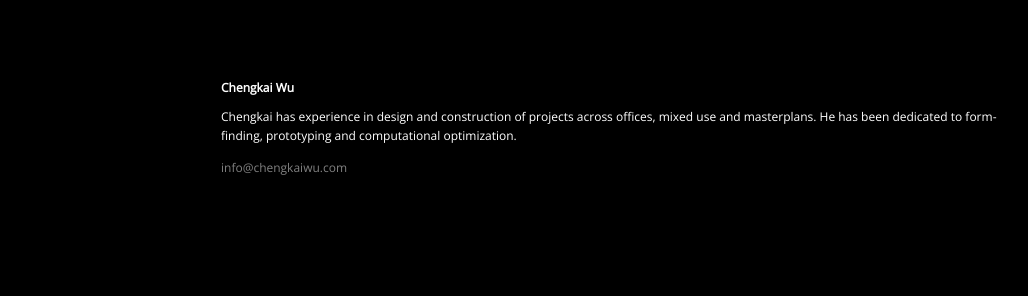
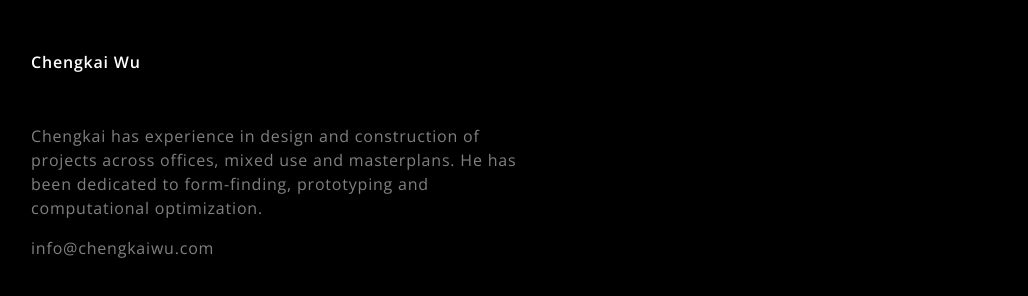
Before and after one commit to chengkai-wu/website, a plain HTML site: page index.html in a window 1280 px wide. Shown: the whole page, without its empty margins (19-1047 px from the left). Drawn offline with nearby package versions, Linux system fonts and the light colour scheme.

Commit message:
Add files via upload

```diff
--- a/index.html
+++ b/index.html
@@ -2,7 +2,9 @@
 <html>
 <head>
     <title>Chengkai Wu</title>
-    <link href="https://fonts.googleapis.com/css2?family=Open+Sans:wght@400&display=swap" rel="stylesheet">
+    <link href="https://fonts.googleapis.com/css2?family=Open+Sans:wght@300;400;500;600;700&display=swap"
+  rel="stylesheet">
+
     <meta name="description" content="Discover the designs of Chengkai Wu: Art, Architecture.">
     <link rel="stylesheet" href="style.css">
 </head>
@@ -13,7 +15,7 @@
 
 <h2>
 Chengkai has experience in design and construction of projects across offices, mixed use and masterplans. He has been dedicated to form-finding, prototyping and computational optimization.
-<h2>
+</h2>
 
 <p>
     <a href="mailto:info@chengkaiwu.com">info@chengkaiwu.com</a>
--- a/style.css
+++ b/style.css
@@ -1,35 +1,53 @@
+:root {
+    --black: #000000;
+    --dark-grey: #A9A9A9;
+    --grey: #808080;
+    --light-grey: #D3D3D3;
+    --white: #ffffff
+}
+
 body {
     font-family: "Open Sans", Arial, sans-serif;
-    font-size: 12px;
-    line-height: 1.6;
-    max-width: 800px;
-    margin: 50px auto;
-    padding: 20px;
-    background-color: #000;
-    color: #fff;
+    font-size: 1rem;
+    line-height: 1.5;
+    max-width: 1000px;
+    margin: 50px;
+    background-color: var(--black);
+    letter-spacing: 0.05em;
+    color: var(--grey);
 }
 
 h1 {
-    font-size: 12px;
-    font-weight: 800;
-    color: #fff;
+    font-size: 1rem;
+    font-weight: 600;
+    letter-spacing: 0.05em;
+    color: var(--white);
+
 }
 
 h2 {
-    font-size: 12px;
-    font-weight: 100;
-    color: #fff;
+    font-size: 1rem;
+    font-weight: 300;
+    letter-spacing: 0.05em;
+    color: var(--grey);
+    max-width: 500px;
+    margin-top: 50px;
+
 }
 
 p {
-    font-size: 12px;
-    font-weight: 100;
-    color: rgba(255, 255, 255, 0.5);
+    font-size: 1rem;
+    font-weight: 300;
+    letter-spacing: 0.05em;
+    color: var(--grey);
+
+
 }
 
 a {
     color: inherit; /* Uses the paragraph's 50% opacity white */
     text-decoration: none;
+
 }
 
 a:hover {
```
